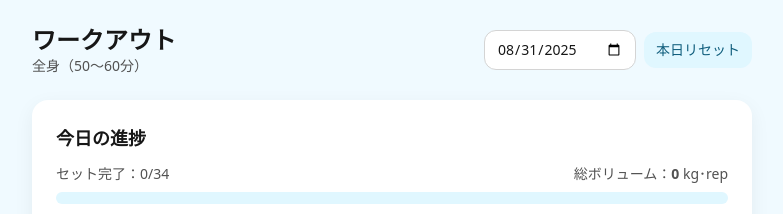
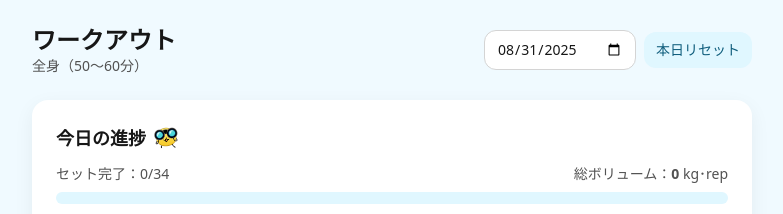
Before and after one commit to musnori/WorkOut_App, a React (Vite) app: page / in a window 1280 px wide. Shown: the top 214 px of the page, without its empty margins (248-1031 px from the left). Built offline with nearby package versions, Linux system fonts and the light colour scheme.

Commit message:
Initial full homepage code

```diff
--- a/src/App.jsx
+++ b/src/App.jsx
@@ -260,10 +260,19 @@ function Chip({ children, active = false }) {
   );
 }
 
-function SectionCard({ title, children }) {
+function SectionCard({ title, children, icon }) {
   return (
     <section className="bg-white rounded-2xl shadow-soft p-4 md:p-6">
-      <h2 className="text-lg font-semibold mb-3">{title}</h2>
+      <h2 className="text-lg font-semibold mb-3 flex items-center gap-2">
+        {title}
+        {icon && (
+          <img
+            src={icon}
+            alt="アイコン"
+            className="h-6 w-6 object-contain inline-block"
+          />
+        )}
+      </h2>
       <div className="space-y-4">{children}</div>
     </section>
   );
@@ -433,7 +442,7 @@ export default function App() {
       </header>
 
       {/* 進捗カード */}
-      <SectionCard title="今日の進捗">
+      <SectionCard title="今日の進捗" icon="/icon2.png">
         <div className="space-y-2">
           <div className="flex items-center justify-between text-sm">
             <span className="text-neutral-600">
```
Also changed, not shown: public/icon2.png (added).
